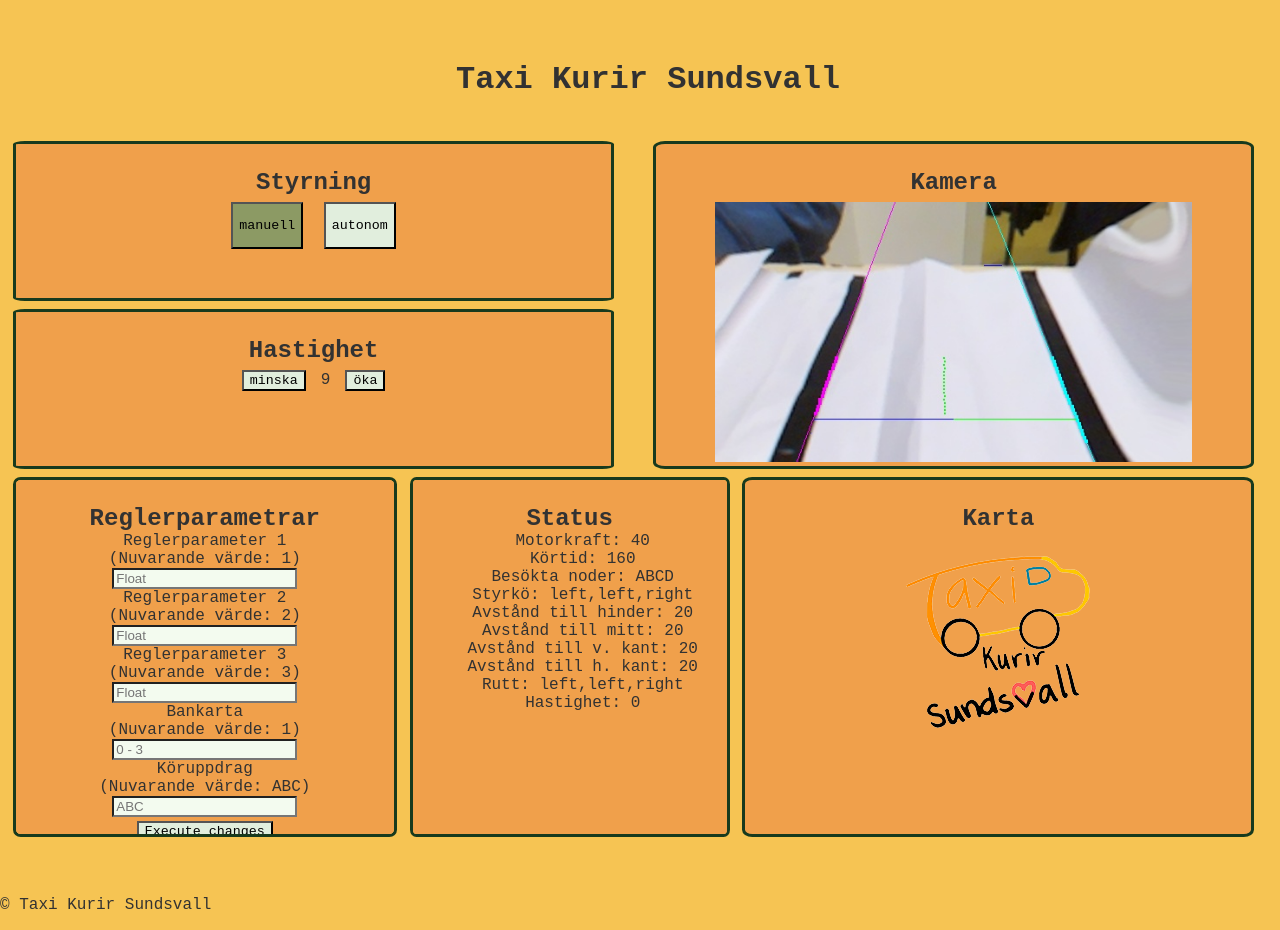
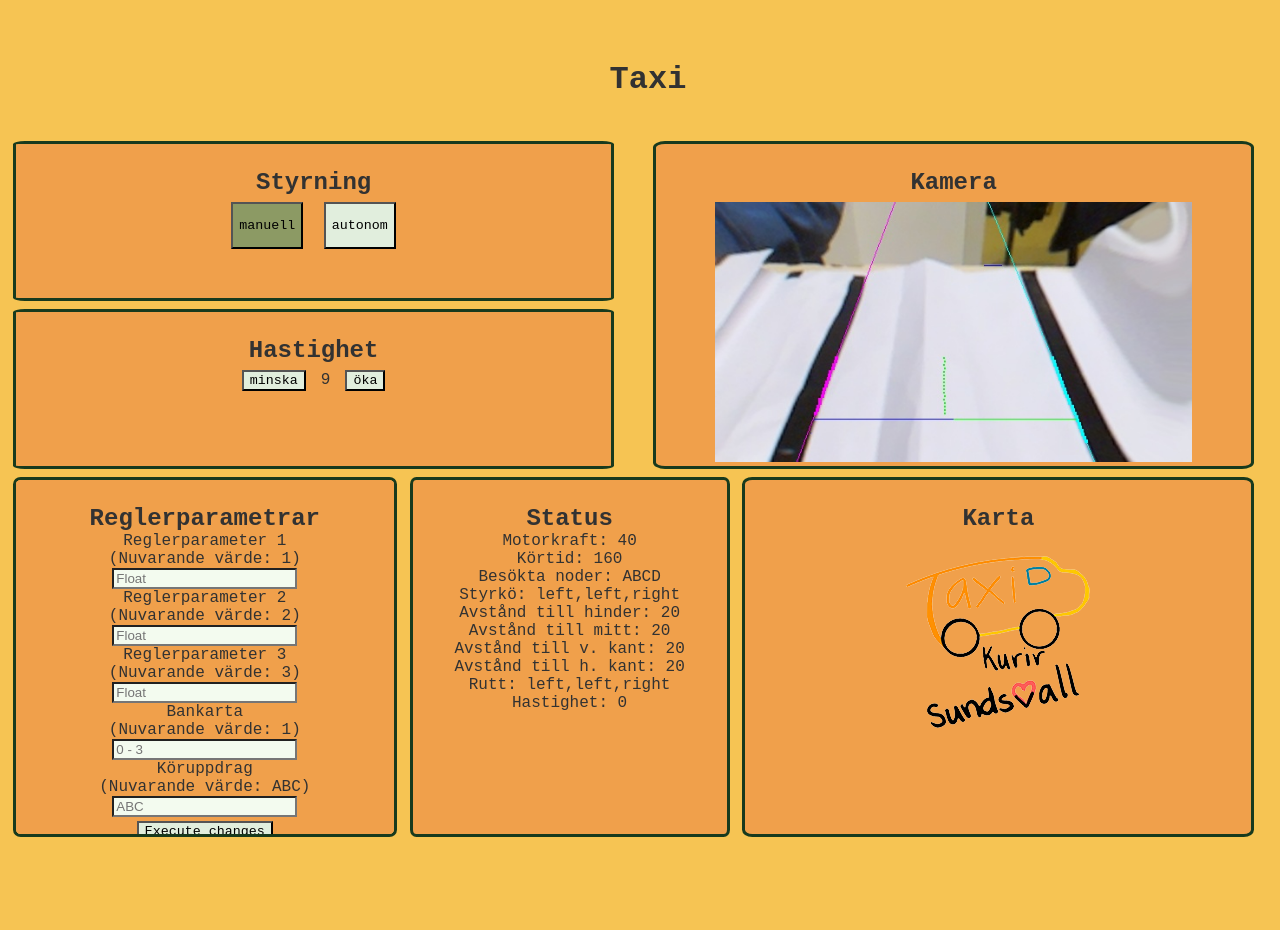
Before and after one commit to theaborg/taxicar_UI, a website: page ui/index.html in a window 1280 px wide. After the commit the page ends 837 px from the top, so only its background shows below. Drawn offline with Linux system fonts and the light colour scheme; no server answers.

Commit message:
change p width in status section

```diff
--- a/ui/css/main.css
+++ b/ui/css/main.css
@@ -123,7 +123,7 @@
 
 #status p {
   margin: 0rem;
-  width: 110%;
+  width: 100%;
 }
 
 #speed_buttons p {
--- a/ui/index.html
+++ b/ui/index.html
@@ -1,7 +1,7 @@
-<!doctype html>
+<!DOCTYPE html>
 <html lang="sv">
   <head>
-    <title>Taxi Kurir Sundsvall</title>
+    <title>Taxi</title>
     <meta charset="UTF-8" />
     <meta
       name="viewport"
@@ -16,7 +16,7 @@
     <div id="wrapper">
       <!-- HEADER -->
       <header>
-        <h1>Taxi Kurir Sundsvall</h1>
+        <h1>Taxi</h1>
       </header>
 
       <!-- STEERING SECTION -->
@@ -110,13 +110,6 @@
           <!-- map -->
         </section>
       </main>
-
-      <footer>
-        <div id="copyright">
-          <p>&copy; Taxi Kurir Sundsvall</p>
-        </div>
-      </footer>
-      <!--end copyright-->
     </div>
     <!--end wrapper-->
   </body>
```
